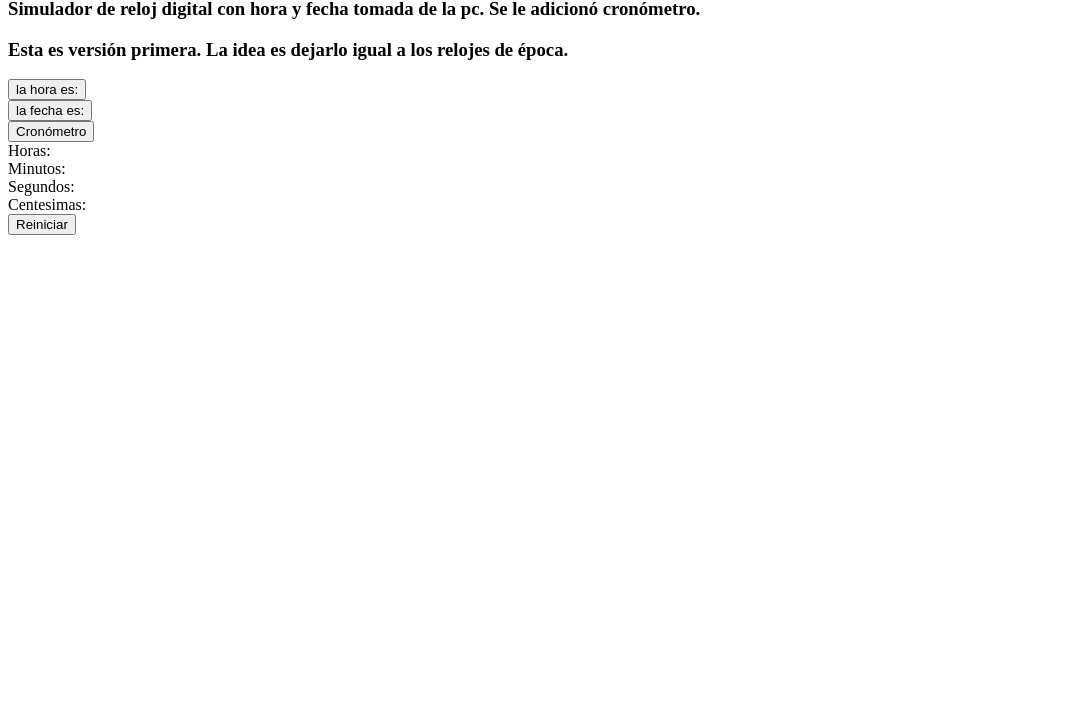
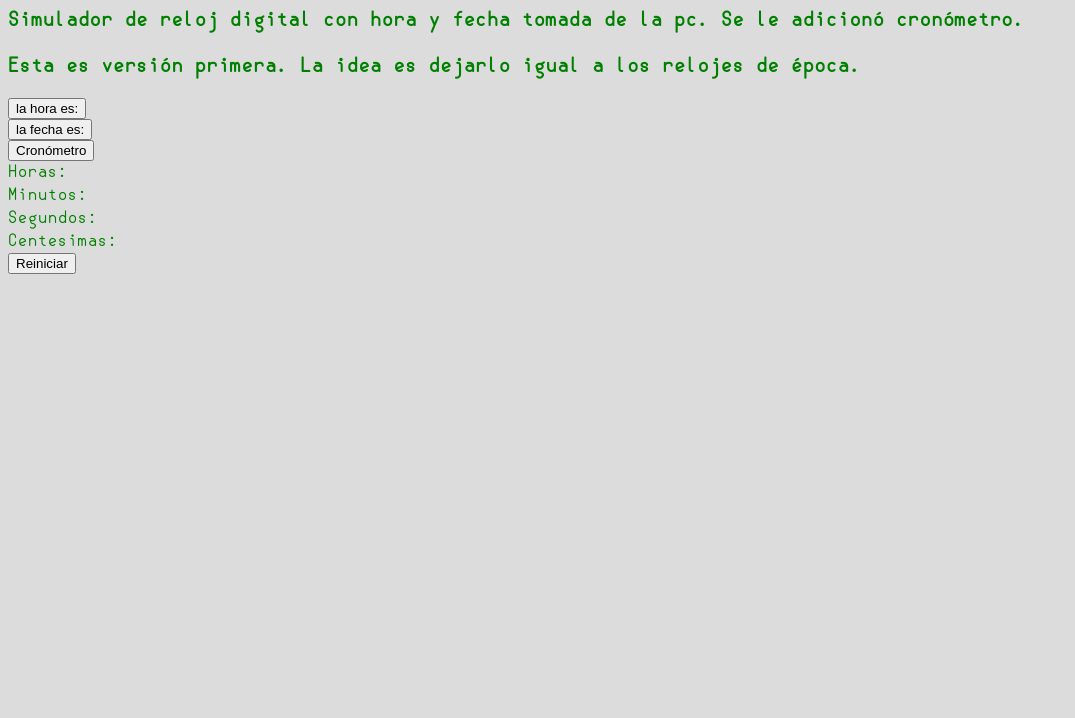
Before and after one commit to nicasiof/preentrega1, a plain HTML site: page index.html in a window 1280 px wide. Shown: the part 82-800 px from the top of the page, without its empty margins (0-1075 px from the left). Drawn offline with Linux system fonts and the light colour scheme; files that its build step writes are made by us from their sources.

Commit message:
fuente
fuente

```diff
--- a/index.html
+++ b/index.html
@@ -1,5 +1,6 @@
 <!DOCTYPE html>
 <html lang="en">
+
 
 <head>
     <meta charset="UTF-8">
@@ -8,9 +9,10 @@
     <title>simulador de reloj digital V 0.1</title>
     <!--  FONTS  -->
 
+    <!--  ------ -->
     <!--  CSS    -->
 
-    <link href="styles.css" rel="stylesheet" />
+    <link rel="stylesheet" href="./style/styles.css">
 
     <!--  ------ -->
 
@@ -32,10 +34,10 @@
     <button onclick="date()">la fecha es:</button>
     <div id="date"></div>
     <button onclick="startTime2()">Cronómetro </button>
-    <div id="Horas">Horas:</div>
-    <div id="Minutos">Minutos:</div>
-    <div id="Segundos">Segundos:</div>
-    <div id="Centesimas">Centesimas:</div>
+    <div class="semi-coder" id="Horas">Horas:</div>
+    <div class="semi-coder" id="Minutos">Minutos:</div>
+    <div class="semi-coder" id="Segundos">Segundos:</div>
+    <div class="semi-coder" id="Centesimas">Centesimas:</div>
     <button onclick="window.location.href='index.html'">Reiniciar</button>
 </body>
 
--- a/style/styles.css
+++ b/style/styles.css
@@ -1,3 +1,35 @@
+@font-face {
+    font-family: 'semi-coder';
+    src:
+        local('semi'),
+        local('semi coder'),
+        local('semi-coder'),
+        local('semi-coder regular'),
+        local('semi-coder-regular-webfont'),
+        local('semi coder regular'),
+        url('../resources/fonts/semi-coder/semi-coder-regular-webfont.woff2') format(woff2),
+        url('../resources/fonts/semi-coder/semi-coder-regular-webfont.woff') format(wolf);
+
+}
+
+.semi-coder {
+    font-family: 'semi-coder';
+}
+
+h3 {
+    font-family: semi-coder;
+}
+
+body {
+    background-color: gainsboro;
+}
+
+div {
+
+    color: green;
+}
+
+/*
 @font-face {
     font-family: 'semi-coder';
     src:
@@ -16,3 +48,4 @@
 h3 {
     font-family: semi-coder;
 }
+*/
```
